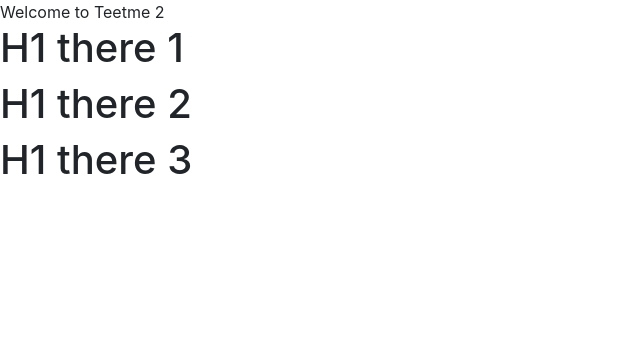
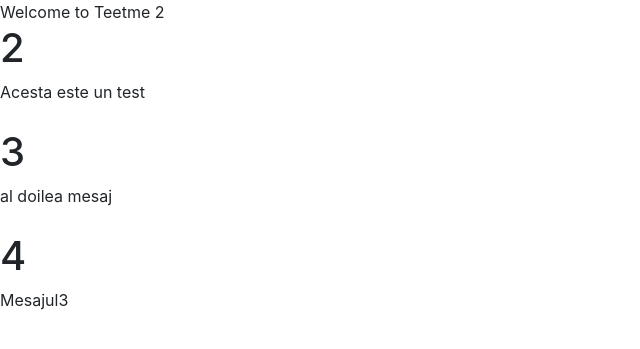
Before and after one commit to caprioara/witter_clone, a Django app: page / in a window 1280 px wide. Shown: the top 349 px of the page, without its empty margins (0-640 px from the left). Run offline with Django 3.2, Linux system fonts and the light colour scheme; data comes from the database, SQL or seed files in the repository; both versions use the stored data as it was after the commit; data that the repository does not hold is empty.

Commit message:
18. Tweets to HTML via JavaScript

```diff
--- a/templates/pages/home.html
+++ b/templates/pages/home.html
@@ -13,12 +13,7 @@
 
 <script>
 const tweetsElement = document.getElementById("tweets")
-tweetsElement.innerHTML = 'Loading...'
 
-var el1 = "<h1>H1 there 1</h1>"
-var el2 = "<h1>H1 there 2</h1>"
-var el3 = "<h1>H1 there 3</h1>"
-tweetsElement.innerHTML = el1 + el2 + el3
 
 const xhr = new XMLHttpRequest()
 const method = 'GET' // "POST"
@@ -29,8 +24,16 @@
 xhr.open(method, url)
 xhr.onload = function() {
     const serverResponse = xhr.response
-    var listedItems = serverResponse.response
-    console.log(listedItems)
+    var listedItems = serverResponse.response //array
+    var finalTweetStr = ""
+    var i;
+    for (i=0; i<listedItems.length; i++) {
+        console.log(i)
+        console.log(listedItems[i])
+        var currentItem = "<div class='mb-4'><h1>" + listedItems[i].id + "</h1>" + "<p>" + listedItems[i].content + "</p></div>"
+            finalTweetStr += currentItem
+    }
+    tweetsElement.innerHTML = finalTweetStr
 }
 xhr.send()
 
```
Also changed, not shown: db.sqlite3.
